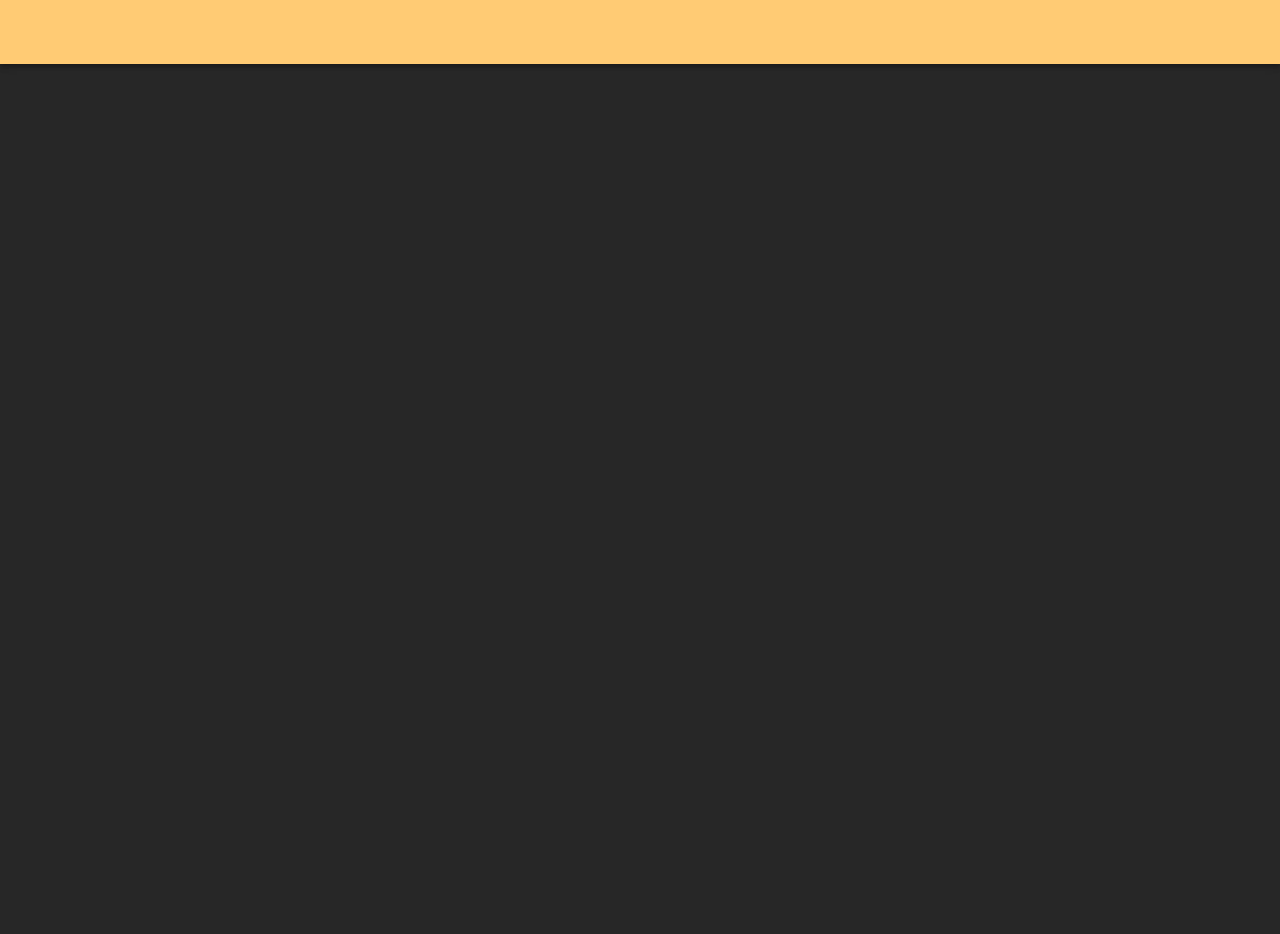
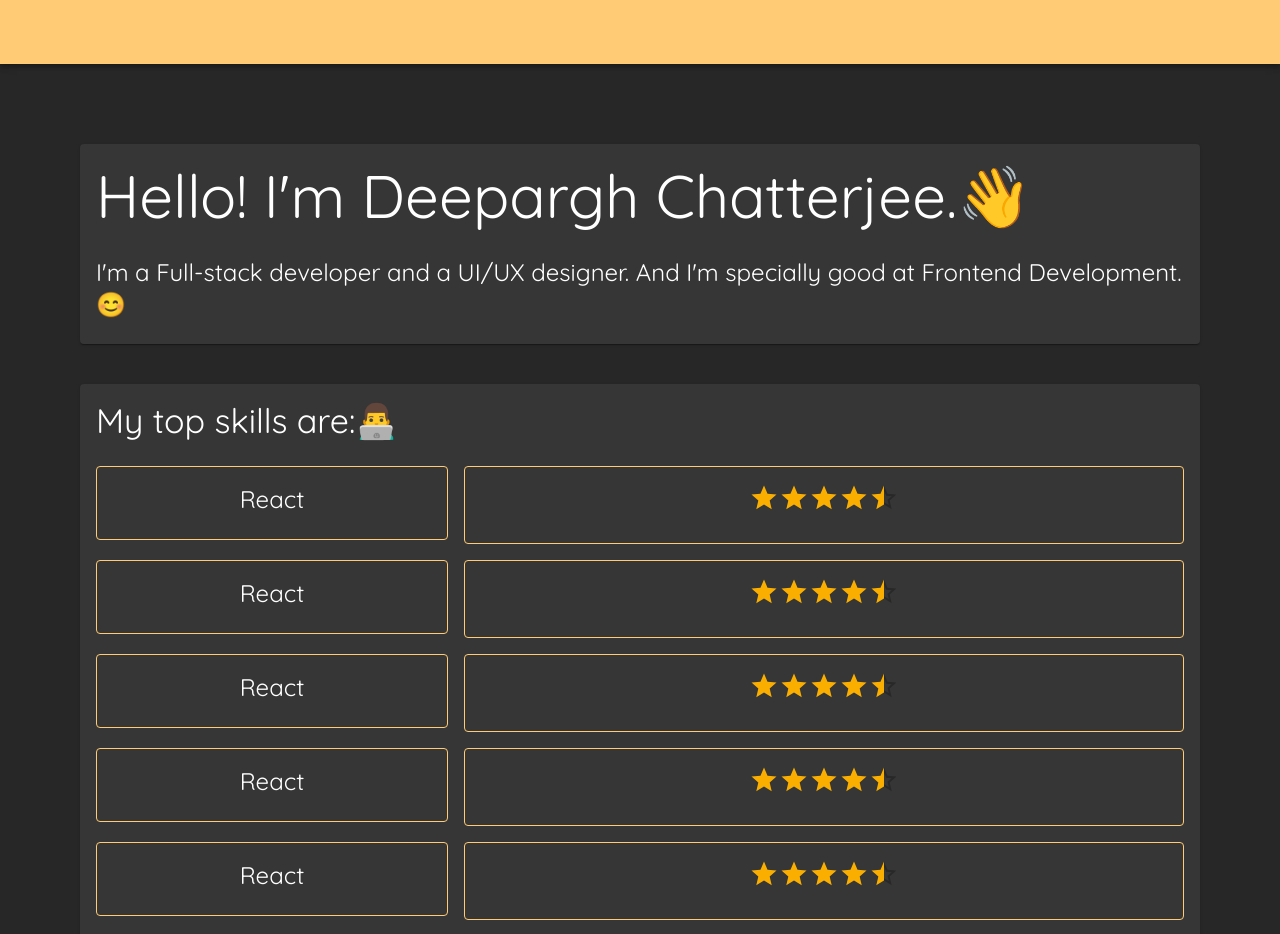
Before and after one commit to chatterjeedeep08/portfolio, a React (Create React App) app: page / in a window 1280 px wide. Shown: the top 934 px of the page. Before the commit the page ends 800 px from the top, so only its background shows below. Built offline with nearby package versions, Linux system fonts and the light colour scheme.

Commit message:
added subcomponents with intro & skills section

```diff
--- a/package.json
+++ b/package.json
@@ -5,6 +5,7 @@
   "dependencies": {
     "@emotion/react": "^11.10.5",
     "@emotion/styled": "^11.10.5",
+    "@mui/icons-material": "^5.10.15",
     "@mui/material": "^5.10.15",
     "@testing-library/jest-dom": "^5.16.5",
     "@testing-library/react": "^13.4.0",
--- a/src/App.js
+++ b/src/App.js
@@ -2,6 +2,7 @@
 import { ThemeProvider, createTheme } from '@mui/material/styles';
 import CssBaseline from '@mui/material/CssBaseline';
 import Header from './components/header';
+import Body from './components/body';
 
 const theme = {
   palette: {
@@ -17,6 +18,10 @@
       paper: '#363636',
     },
     divider: '#ffcb74',
+    text:{
+      primary: '#ffffff',
+      secondary: 'rgba(255, 255, 255, 0.7)',
+    }
   },
   typography: {
     fontFamily: 'Quicksand',
@@ -31,7 +36,7 @@
       fontSize: '1rem',
     },
     h6: {
-      fontWeight: 600,
+      fontWeight: 500,
     },
     h1: {
       fontWeight: 400,
@@ -50,6 +55,7 @@
     <ThemeProvider theme={createTheme(theme)}>
       <CssBaseline enableColorScheme/>
       <Header />
+      <Body />
     </ThemeProvider>
   );
 }
--- /dev/null
+++ b/src/components/body.js
@@ -0,0 +1,13 @@
+import React from "react";
+import Intro from "./subcomponents/intro";
+import Skills from "./subcomponents/skills";
+
+function body() {
+  return (
+    <>
+    <Intro />
+    <Skills/>
+    </>
+  );
+}
+export default body;
--- /dev/null
+++ b/src/components/subcomponents/intro.js
@@ -0,0 +1,25 @@
+import React from "react";
+import Typography from '@mui/material/Typography';
+import Card from '@mui/material/Card';
+import CardContent from '@mui/material/CardContent';
+
+function intro(){
+    return(
+        <Card sx={{ minWidth: 275, margin:10, marginBottom:5}}>
+          <CardContent>
+            {/* Name */}
+            <Typography variant="h2">
+                Hello! I'm Deepargh Chatterjee.
+                <span role="img" aria-label="waving-hand">👋</span>
+            </Typography>
+            <br/>
+            {/* About */}
+            <Typography variant="h5">
+                I'm a Full-stack developer and a UI/UX designer. And I'm specially good at Frontend Development.
+                <span role="img" aria-label="smiling-face">😊</span>
+            </Typography>
+          </CardContent>
+        </Card>
+    );
+}
+export default intro;
--- /dev/null
+++ b/src/components/subcomponents/skills.js
@@ -0,0 +1,146 @@
+import React from "react";
+import Rating from '@mui/material/Rating';
+import { Typography } from "@mui/material";
+import Card from '@mui/material/Card';
+import CardContent from '@mui/material/CardContent';
+import Grid from '@mui/material/Grid';
+
+const labels = {
+    0.5: 'Useless',
+    1: 'Useless+',
+    1.5: 'Poor',
+    2: 'Poor+',
+    2.5: 'Ok',
+    3: 'Ok+',
+    3.5: 'Good',
+    4: 'Good+',
+    4.5: 'Excellent',
+    5: 'Excellent+',
+  };
+
+
+function skills() {
+  return (
+    <Card sx={{ minWidth: 275, margin:10 , marginTop:5}}>
+        <CardContent>
+            <Typography variant="h4">
+                My top skills are:
+                <span role="img" aria-label="man-technologist">👨‍💻</span>
+            </Typography>
+            <br/>
+            <Grid container spacing={2}>
+                {/*skill*/}
+                <Grid item xs={4}>
+                    <Card variant="outlined" sx={{display:"flex", justifyContent:"center"}}>
+                        <CardContent>
+                            <Typography variant="h5"> React </Typography>
+                        </CardContent>
+                    </Card>
+                </Grid>
+                {/*rating*/}
+                {/*Change rating value to adjust fluency of the skill*/}
+                <Grid item xs={8}>
+                    <Card variant="outlined" sx={{display:"flex", justifyContent:"center"}}>
+                        <CardContent>
+                            <Rating name="read-only" value={4.5} precision={0.5} readOnly  size="large"/>
+                        </CardContent>
+                    </Card>
+                </Grid>
+                {/*========================================================================= */}
+                {/*skill*/}
+                <Grid item xs={4}>
+                    <Card variant="outlined" sx={{display:"flex", justifyContent:"center"}}>
+                        <CardContent>
+                            <Typography variant="h5"> React </Typography>
+                        </CardContent>
+                    </Card>
+                </Grid>
+                {/*rating*/}
+                {/*Change rating value to adjust fluency of the skill*/}
+                <Grid item xs={8}>
+                    <Card variant="outlined" sx={{display:"flex", justifyContent:"center"}}>
+                        <CardContent>
+                            <Rating name="read-only" value={4.5} precision={0.5} readOnly  size="large"/>
+                        </CardContent>
+                    </Card>
+                </Grid>
+                {/*========================================================================= */}
+                {/*skill*/}
+                <Grid item xs={4}>
+                    <Card variant="outlined" sx={{display:"flex", justifyContent:"center"}}>
+                        <CardContent>
+                            <Typography variant="h5"> React </Typography>
+                        </CardContent>
+                    </Card>
+                </Grid>
+                {/*rating*/}
+                {/*Change rating value to adjust fluency of the skill*/}
+                <Grid item xs={8}>
+                    <Card variant="outlined" sx={{display:"flex", justifyContent:"center"}}>
+                        <CardContent>
+                            <Rating name="read-only" value={4.5} precision={0.5} readOnly  size="large"/>
+                        </CardContent>
+                    </Card>
+                </Grid>
+                {/*========================================================================= */}
+                {/*skill*/}
+                <Grid item xs={4}>
+                    <Card variant="outlined" sx={{display:"flex", justifyContent:"center"}}>
+                        <CardContent>
+                            <Typography variant="h5"> React </Typography>
+                        </CardContent>
+                    </Card>
+                </Grid>
+                {/*rating*/}
+                {/*Change rating value to adjust fluency of the skill*/}
+                <Grid item xs={8}>
+                    <Card variant="outlined" sx={{display:"flex", justifyContent:"center"}}>
+                        <CardContent>
+                            <Rating name="read-only" value={4.5} precision={0.5} readOnly  size="large"/>
+                        </CardContent>
+                    </Card>
+                </Grid>
+                {/*========================================================================= */}
+                {/*skill*/}
+                <Grid item xs={4}>
+                    <Card variant="outlined" sx={{display:"flex", justifyContent:"center"}}>
+                        <CardContent>
+                            <Typography variant="h5"> React </Typography>
+                        </CardContent>
+                    </Card>
+                </Grid>
+                {/*rating*/}
+                {/*Change rating value to adjust fluency of the skill*/}
+                <Grid item xs={8}>
+                    <Card variant="outlined" sx={{display:"flex", justifyContent:"center"}}>
+                        <CardContent>
+                            <Rating name="read-only" value={4.5} precision={0.5} readOnly  size="large"/>
+                        </CardContent>
+                    </Card>
+                </Grid>
+                {/*========================================================================= */}
+                {/*skill*/}
+                <Grid item xs={4}>
+                    <Card variant="outlined" sx={{display:"flex", justifyContent:"center"}}>
+                        <CardContent>
+                            <Typography variant="h5"> React </Typography>
+                        </CardContent>
+                    </Card>
+                </Grid>
+                {/*rating*/}
+                {/*Change rating value to adjust fluency of the skill*/}
+                <Grid item xs={8}>
+                    <Card variant="outlined" sx={{display:"flex", justifyContent:"center"}}>
+                        <CardContent>
+                            <Rating name="read-only" value={4.5} precision={0.5} readOnly  size="large"/>
+                        </CardContent>
+                    </Card>
+                </Grid>
+                {/*========================================================================= */}
+
+            </Grid>
+        </CardContent>
+    </Card>
+  );
+}
+export default skills;
```
Also changed, not shown: 1 other file (tests, documents, lock files or other folders).
